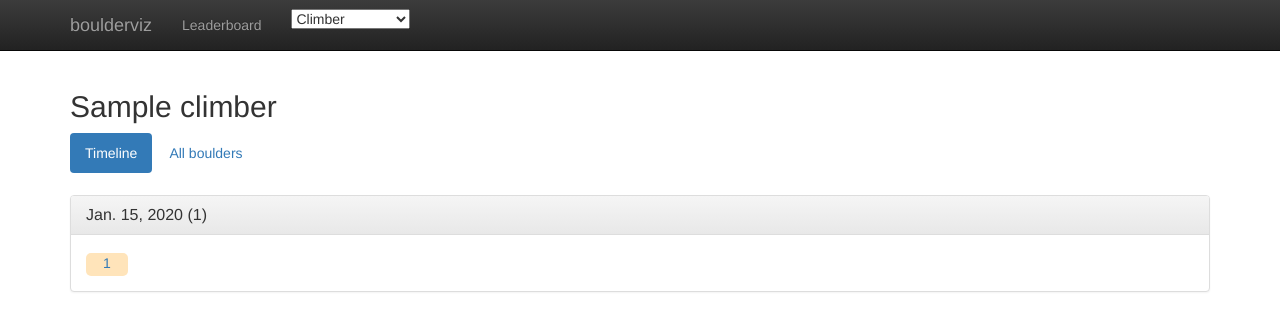
After one commit to xqms/boulderviz, a Django app: page /boulders/climber/1/ in a window 1280 px wide. The commit adds this page. Shown: the top 331 px of the page. Run offline with Django 3.2, Linux system fonts and the light colour scheme; tables that the repository leaves empty hold one stand-in row (values such as "Sample post"); some libraries are stand-ins or nearby versions.

Commit message:
climber + route views

```diff
--- a/boulders/models.py
+++ b/boulders/models.py
@@ -51,6 +51,10 @@ class Route(models.Model):
 	def __str__(self):
 		return "%s/%d" % (self.get_color_display(), self.number)
 
+	def get_absolute_url(self):
+		from django.urls import reverse
+		return reverse('view_route', kwargs={'route_id': self.id})
+
 	def points(self):
 		return self.COLOR_POINTS[self.color]
 
@@ -80,6 +84,10 @@ class Climber(models.Model):
 
 	def __unicode__(self):
 		return self.name
+
+	def get_absolute_url(self):
+		from django.urls import reverse
+		return reverse('view_climber', kwargs={'climber_id': self.id})
 
 	def countRoutesByCategory(self):
 		query = self.routes.values('color').annotate(models.Count('id')).order_by('color')
--- a/boulders/urls.py
+++ b/boulders/urls.py
@@ -4,6 +4,9 @@ from django.contrib import admin
 import views
 
 urlpatterns = [
-    url(r'^leaderboard/(?P<category>[A-E])/', views.leaderboard, name='leaderboard'),
-    url(r'^set_climber/', views.set_climber, name='set_climber'),
+    url(r'^leaderboard/$', views.leaderboard),
+    url(r'^leaderboard/(?P<category>[A-E])/$', views.leaderboard, name='leaderboard'),
+    url(r'^set_climber/$', views.set_climber, name='set_climber'),
+    url(r'^climber/(?P<climber_id>\d+)/$', views.view_climber, name='view_climber'),
+    url(r'^routes/(?P<route_id>\d+)/$', views.view_route, name='view_route'),
 ]
--- a/boulders/views.py
+++ b/boulders/views.py
@@ -1,5 +1,6 @@
-from django.shortcuts import render
+from django.shortcuts import render, get_object_or_404, redirect
 from django.http import HttpResponseBadRequest, HttpResponseRedirect
+from django.core.urlresolvers import reverse
 
 from models import Climber, Route, Climb
 
@@ -15,8 +16,14 @@ def context_processor(request):
 		'climber_form': ClimberSelectForm(initial={'climber': climber})
 	}
 
-def leaderboard(request, category):
+def leaderboard(request, category=None):
 	''' View current leaderboard '''
+
+	if category is None:
+		category = 'A'
+		if 'climber' in request.session:
+			category = Climber.objects.get(id=request.session['climber']).category
+		return redirect('leaderboard', category=category)
 
 	climbers = Climber.objects.filter(category=category).order_by('-points', '-all_points')
 
@@ -49,4 +56,19 @@ def set_climber(request):
 	else:
 		return HttpResponseRedirect('/')
 
-	return render(request, 'name.html', {'form': form})
+def view_climber(request, climber_id):
+	climber = get_object_or_404(Climber, id=climber_id)
+
+	return render(request, 'boulders/climber.html', {
+		'climber': climber,
+		'climbs': climber.climb_set.order_by('-date', 'route__color', 'route__number'),
+		'routes': climber.routes.order_by('color', 'number'),
+	})
+
+def view_route(request, route_id):
+	route = get_object_or_404(Route, id=route_id)
+
+	return render(request, 'boulders/route.html', {
+		'route': route,
+		'climbs': route.climb_set.order_by('date'),
+	})
--- a/boulderviz/urls.py
+++ b/boulderviz/urls.py
@@ -16,7 +16,10 @@ Including another URLconf
 from django.conf.urls import url, include
 from django.contrib import admin
 
+from boulders.views import leaderboard
+
 urlpatterns = [
     url(r'^admin/', admin.site.urls),
     url(r'^boulders/', include('boulders.urls')),
+    url(r'^$', leaderboard),
 ]
--- a/templates/base.html
+++ b/templates/base.html
@@ -32,6 +32,10 @@
 					margin-bottom:0;
 				}*/
 			}
+
+			body {
+				padding-top: 70px;
+			}
 		</style>
 
 		{% block extrahead %}
@@ -49,7 +53,7 @@
 					<span class="icon-bar"></span>
 				</button>
 
-				<a class="navbar-brand" href="/">boulderviz</a>
+				<a class="navbar-brand" href="/boulders/leaderboard/">boulderviz</a>
 			</div>
 			<div id="navbar" class="navbar-collapse collapse">
 				<ul class="nav navbar-nav">
--- /dev/null
+++ b/templates/boulders/climber.html
@@ -0,0 +1,114 @@
+{% extends 'base.html' %}
+
+{% load i18n %}
+
+{% block extrahead %}
+<style>
+
+ul.routelist {
+	display: inline;
+	list-style-type: none;
+	margin-left: 0;
+	padding-left: 0;
+}
+
+ul.routelist li {
+	display: inline;
+}
+
+ul.routelist li a {
+	display: inline-block;
+	width: 3em;
+	height: 3ex;
+	text-align: center;
+	border-radius: 5px;
+	margin-top: 0.5ex;
+}
+
+.color_1 {
+	background-color: #ffe4ba !important;
+}
+
+.color_2 {
+	background-color: #fffbba !important;
+}
+
+.color_3 {
+	background-color: #d9ffd8 !important;
+}
+
+.color_4 {
+	background-color: #ffa3a3 !important;
+}
+
+.color_5 {
+	background-color: #c4cbff !important;
+}
+
+.color_6 {
+	background-color: #e5e5e5 !important;
+}
+
+.color_7 {
+	background-color: #a3a3a3 !important;
+}
+
+.color_8 {
+	background-color: #ffbaf9 !important;
+}
+
+</style>
+{% endblock %}
+
+{% block content %}
+
+<h2>{{ climber.name }}</h2>
+
+<ul class="nav nav-pills" role="tablist">
+	<li role="tab" class="active">
+		<a href="#timeline" data-toggle="tab">{% trans 'Timeline' %}</a>
+	</li>
+	<li role="tab">
+		<a href="#all_boulders" data-toggle="tab">{% trans 'All boulders' %}</a>
+	</li>
+</ul>
+
+<div class="tab-content" style="padding-top: 3ex">
+	<div role="tabpanel" class="tab-pane active" id="timeline">
+		{% regroup climbs by date as climb_days %}
+		{% for day in climb_days %}
+			<div class="panel panel-default">
+				<div class="panel-heading">
+					<h3 class="panel-title">{{ day.grouper }} ({{ day.list|length }})</h3>
+				</div>
+				<div class="panel-body">
+					<ul class="routelist">
+						{% for climb in day.list %}
+						<li class=""><a class="color_{{ climb.route.color|add:1 }}" href="{{ climb.route.get_absolute_url }}">{{ climb.route.number }}</a></li>
+						{% endfor %}
+					</ul>
+				</div>
+			</div>
+		{% endfor %}
+	</div>
+
+	<div role="tabpanel" class="tab-pane" id="all_boulders">
+		{% regroup routes by color as color_routes %}
+		{% for color in color_routes %}
+			<div class="panel panel-default">
+				<div class="panel-heading">
+					<h3 class="panel-title">{{ color.list.0.get_color_display }} ({{ color.list|length }})</h3>
+				</div>
+				<div class="panel-body">
+					<ul class="routelist">
+						{% for route in color.list %}
+						<li class=""><a class="color_{{ route.color|add:1 }}" href="{{ route.get_absolute_url }}">{{ route.number }}</a></li>
+						{% endfor %}
+					</ul>
+				</div>
+			</div>
+		{% endfor %}
+	</div>
+</div>
+
+{% endblock %}
--- a/templates/boulders/leaderboard.html
+++ b/templates/boulders/leaderboard.html
@@ -51,7 +51,7 @@
 
 <h2>{% trans 'Leaderboard' %}</h2>
 
-<ul class="nav nav-tabs">
+<ul class="nav nav-pills">
 	{% for code, label in categories %}
 	<li role="presentation" class="{% if code == category %}active{% endif %}">
 		<a href="{% url 'leaderboard' category=code %}">{{ code }}<span class="{% if code != category %}hidden-xs{% endif %}">: {{ label }}</span></a>
@@ -59,7 +59,7 @@
 	{% endfor %}
 </ul>
 
-<div class="table-responsive">
+<div class="table-responsive" style="margin-top: 3ex">
 	<table class="table">
 		<thead>
 			<tr>
@@ -76,7 +76,7 @@
 			{% for climber in climbers %}
 			<tr class="{% if climber == my_climber %}success{% endif %}">
 				<td class="num">{{ climber.place }}.</td>
-				<td>{{ climber.name }}</td>
+				<td><a href="{{ climber.get_absolute_url }}">{{ climber.name }}</a></td>
 				<td class="num">{{ climber.points }}</td>
 				<td class="num">{{ climber.all_points }}</td>
 				{% for colorcount in climber.listCountsByCategory %}
```
Also changed, not shown: templates/boulders/route.html (added, +75 -0 lines).
